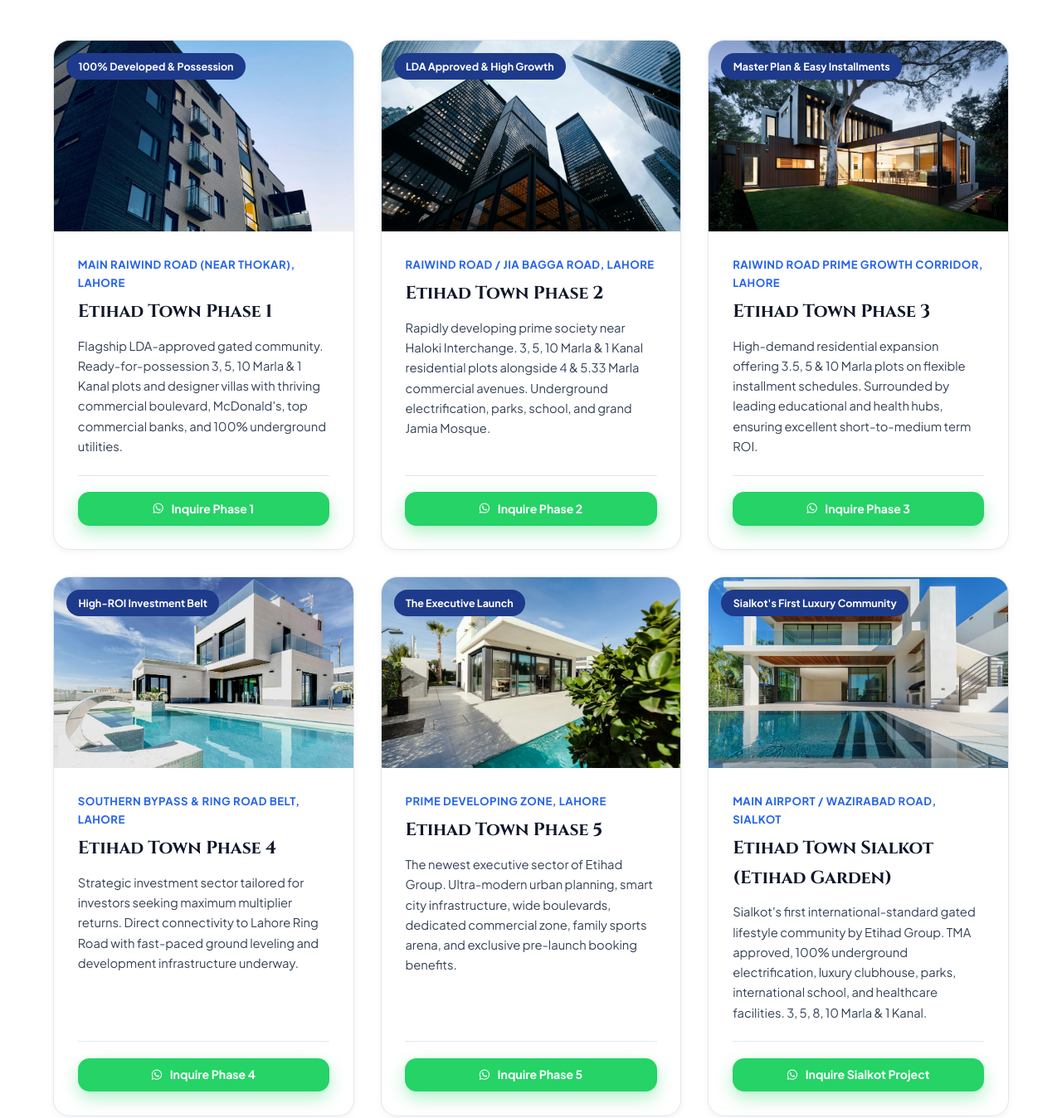
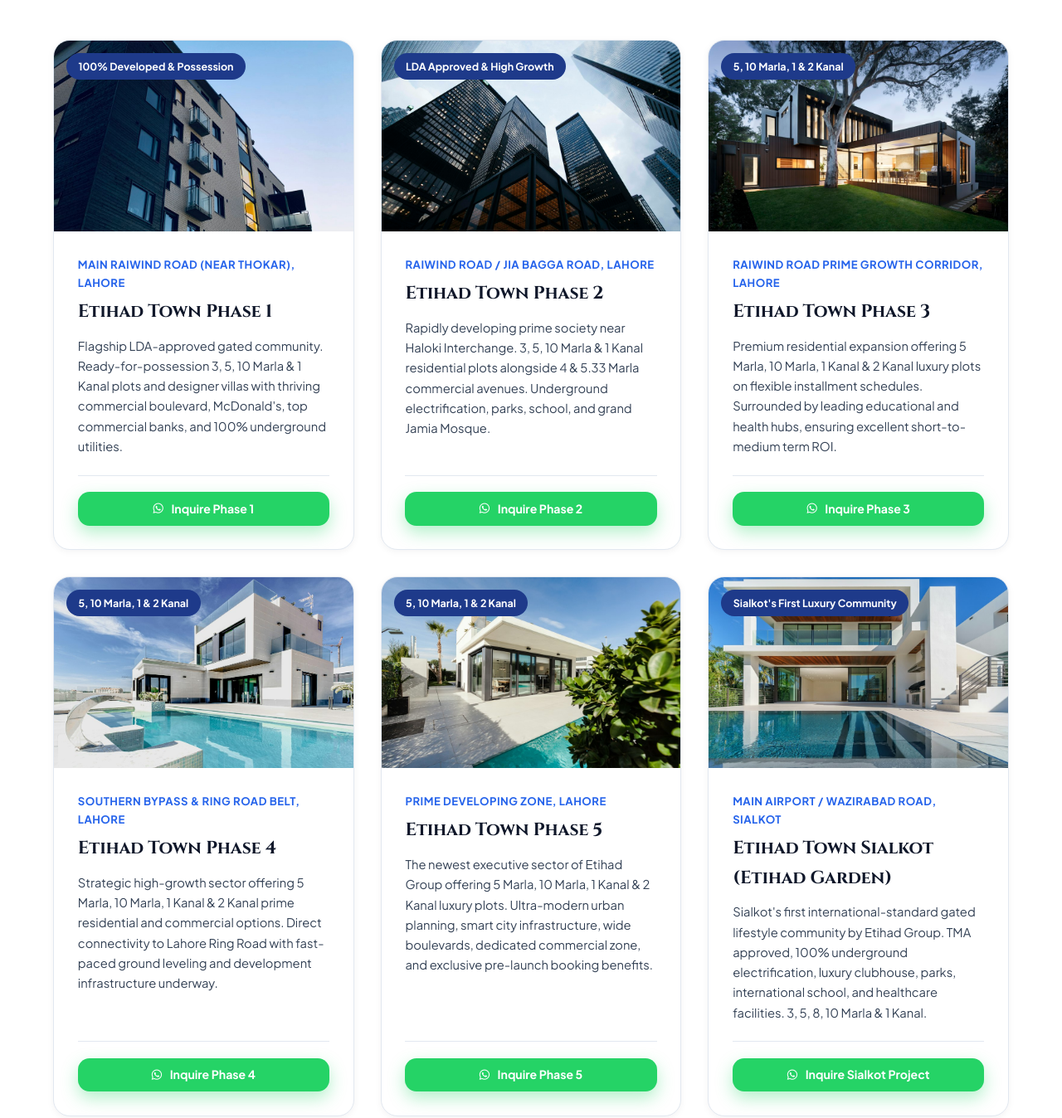
Before and after one commit to shehreyarnawaz0/Realtor_imran, a plain HTML site: page index.html in a window 1280 px wide. Shown: the part 2071-3419 px from the top of the page at 83% size. Drawn offline with Linux system fonts and the light colour scheme.

Commit message:
feat: update Etihad Town Phase 3, 4, 5 plot sizes (5, 10 Marla, 1 & 2 Kanal)

```diff
--- a/index.html
+++ b/index.html
@@ -356,13 +356,13 @@
         <article class="focus-card">
           <div class="focus-image-box">
             <img src="assets/images/luxury-villa.jpg" alt="Etihad Town Phase 3 Lahore">
-            <span class="focus-badge">Master Plan & Easy Installments</span>
+            <span class="focus-badge">5, 10 Marla, 1 & 2 Kanal</span>
           </div>
           <div class="focus-content">
             <div class="focus-tagline">Raiwind Road Prime Growth Corridor, Lahore</div>
             <h3 class="focus-title">Etihad Town Phase 3</h3>
             <p class="focus-desc">
-              High-demand residential expansion offering 3.5, 5 & 10 Marla plots on flexible installment schedules. Surrounded by leading educational and health hubs, ensuring excellent short-to-medium term ROI.
+              Premium residential expansion offering 5 Marla, 10 Marla, 1 Kanal & 2 Kanal luxury plots on flexible installment schedules. Surrounded by leading educational and health hubs, ensuring excellent short-to-medium term ROI.
             </p>
             <div class="focus-card-footer">
               <a href="https://wa.me/923179993990?text=Assalam%20o%20Alaikum%20Imran%20Khan%20Bhai,%20I%20am%20interested%20in%20Etihad%20Town%20Phase%203%20Lahore." target="_blank" rel="noopener noreferrer" class="btn btn-whatsapp btn-sm" style="width: 100%;">
@@ -377,13 +377,13 @@
         <article class="focus-card">
           <div class="focus-image-box">
             <img src="assets/images/dha-estate.jpg" alt="Etihad Town Phase 4 Lahore">
-            <span class="focus-badge">High-ROI Investment Belt</span>
+            <span class="focus-badge">5, 10 Marla, 1 & 2 Kanal</span>
           </div>
           <div class="focus-content">
             <div class="focus-tagline">Southern Bypass & Ring Road Belt, Lahore</div>
             <h3 class="focus-title">Etihad Town Phase 4</h3>
             <p class="focus-desc">
-              Strategic investment sector tailored for investors seeking maximum multiplier returns. Direct connectivity to Lahore Ring Road with fast-paced ground leveling and development infrastructure underway.
+              Strategic high-growth sector offering 5 Marla, 10 Marla, 1 Kanal & 2 Kanal prime residential and commercial options. Direct connectivity to Lahore Ring Road with fast-paced ground leveling and development infrastructure underway.
             </p>
             <div class="focus-card-footer">
               <a href="https://wa.me/923179993990?text=Assalam%20o%20Alaikum%20Imran%20Khan%20Bhai,%20I%20am%20interested%20in%20Etihad%20Town%20Phase%204%20Lahore." target="_blank" rel="noopener noreferrer" class="btn btn-whatsapp btn-sm" style="width: 100%;">
@@ -398,13 +398,13 @@
         <article class="focus-card">
           <div class="focus-image-box">
             <img src="assets/images/modern-apartment.jpg" alt="Etihad Town Phase 5 Lahore">
-            <span class="focus-badge">The Executive Launch</span>
+            <span class="focus-badge">5, 10 Marla, 1 & 2 Kanal</span>
           </div>
           <div class="focus-content">
             <div class="focus-tagline">Prime Developing Zone, Lahore</div>
             <h3 class="focus-title">Etihad Town Phase 5</h3>
             <p class="focus-desc">
-              The newest executive sector of Etihad Group. Ultra-modern urban planning, smart city infrastructure, wide boulevards, dedicated commercial zone, family sports arena, and exclusive pre-launch booking benefits.
+              The newest executive sector of Etihad Group offering 5 Marla, 10 Marla, 1 Kanal & 2 Kanal luxury plots. Ultra-modern urban planning, smart city infrastructure, wide boulevards, dedicated commercial zone, and exclusive pre-launch booking benefits.
             </p>
             <div class="focus-card-footer">
               <a href="https://wa.me/923179993990?text=Assalam%20o%20Alaikum%20Imran%20Khan%20Bhai,%20I%20am%20interested%20in%20Etihad%20Town%20Phase%205%20Lahore." target="_blank" rel="noopener noreferrer" class="btn btn-whatsapp btn-sm" style="width: 100%;">
```
